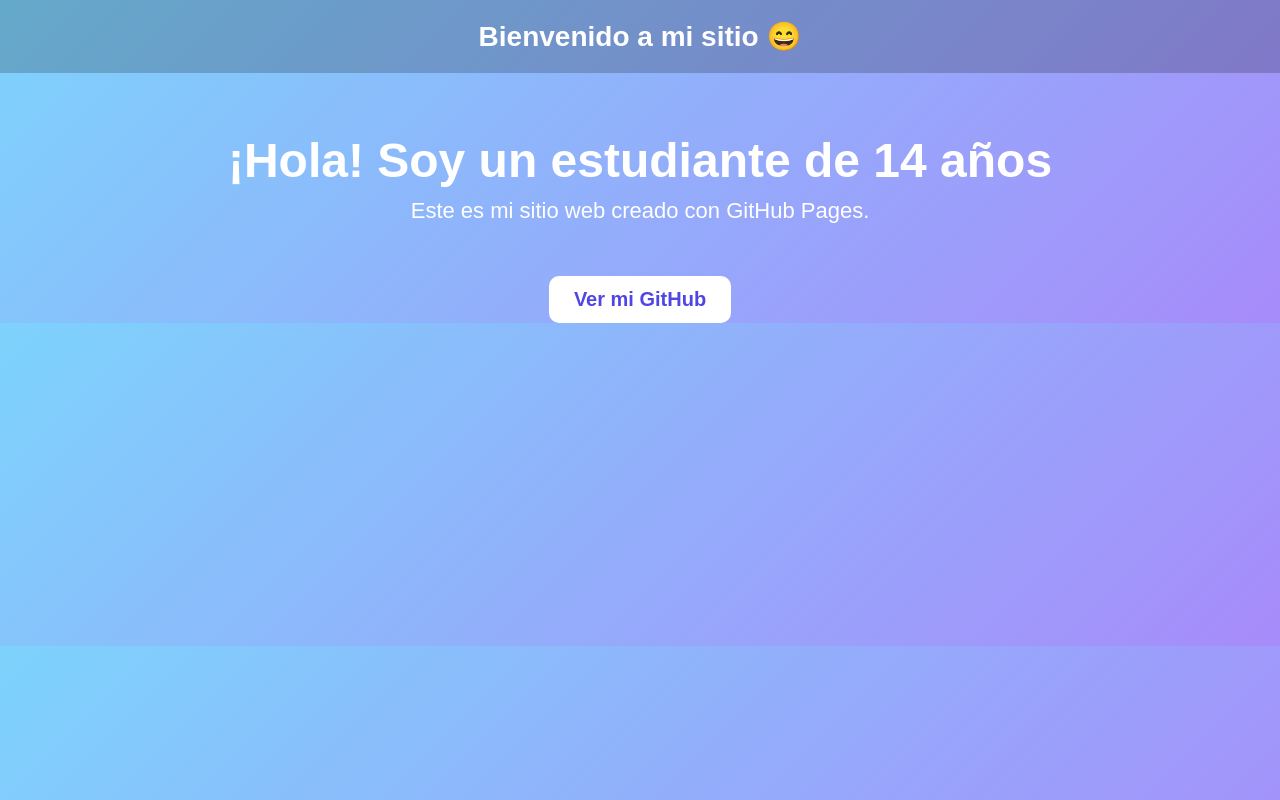
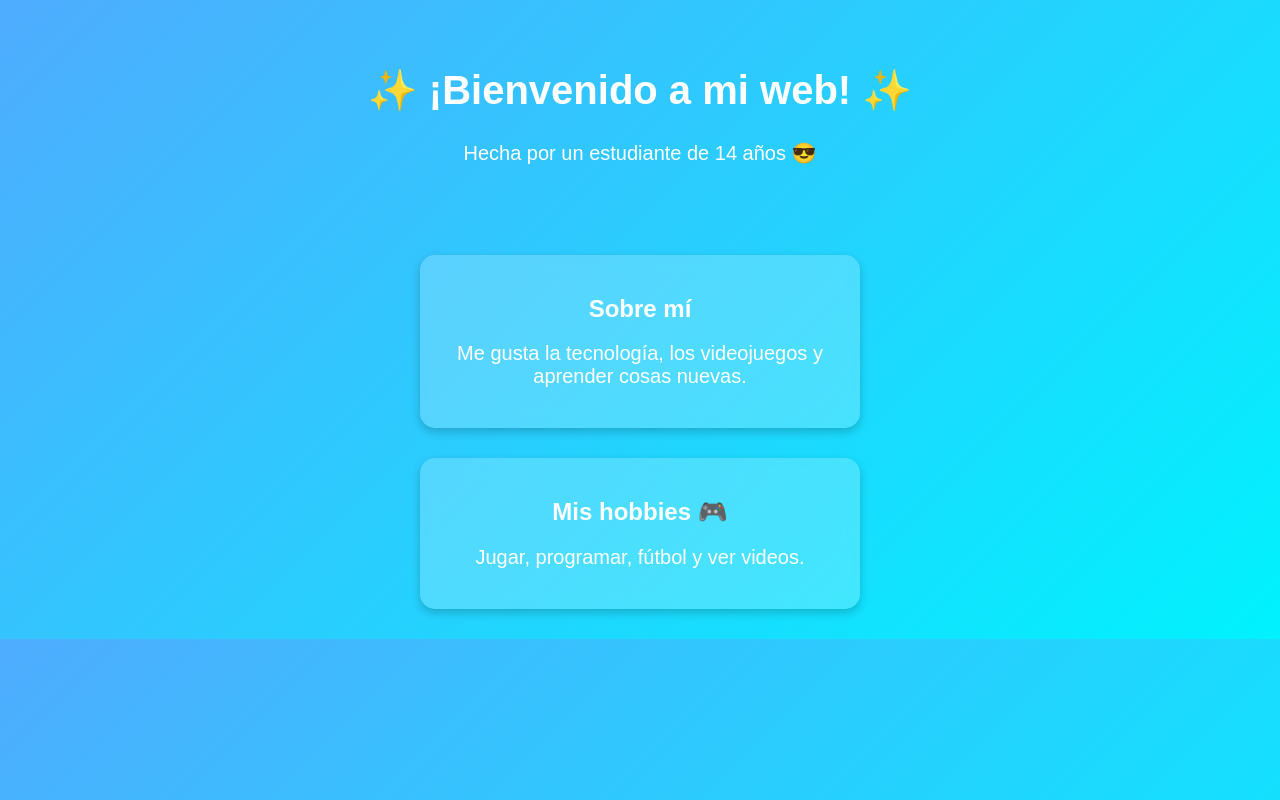
Before and after one commit to aulisestressens-cpu/misitio, a plain HTML site: page index.html in a window 1280 px wide. Drawn offline with Linux system fonts and the light colour scheme.

Commit message:
Update index.html

```diff
--- a/index.html
+++ b/index.html
@@ -1,69 +1,62 @@
+
 <!DOCTYPE html>
 <html lang="es">
 <head>
-    <meta charset="UTF-8">
-    <title>Mi Sitio Web</title>
+    <meta charset="UTF-8" />
+    <meta name="viewport" content="width=device-width, initial-scale=1.0" />
+    <title>Mi sitio web</title>
+
     <style>
         body {
+            font-family: Arial, sans-serif;
+            background: linear-gradient(135deg, #4facfe, #00f2fe);
             margin: 0;
-            font-family: Arial, sans-serif;
-            background: linear-gradient(135deg, #7dd3fc, #a78bfa);
+            padding: 0;
             color: white;
             text-align: center;
         }
 
         header {
-            background: rgba(0, 0, 0, 0.2);
-            padding: 20px;
-            font-size: 28px;
+            padding: 40px 20px;
+        }
+
+        h1 {
+            font-size: 40px;
             font-weight: bold;
         }
 
-        .container {
-            margin-top: 60px;
+        p {
+            font-size: 20px;
+            margin-top: 10px;
         }
 
-        h1 {
-            font-size: 48px;
-            margin-bottom: 10px;
-        }
-
-        p {
-            font-size: 22px;
-            margin-top: 0;
-        }
-
-        .button {
-            display: inline-block;
-            background: white;
-            color: #4f46e5;
-            padding: 12px 25px;
-            border-radius: 10px;
-            font-size: 20px;
-            margin-top: 30px;
-            text-decoration: none;
-            font-weight: bold;
-            transition: 0.3s;
-        }
-
-        .button:hover {
-            background: #e0e7ff;
+        .card {
+            background: rgba(255, 255, 255, 0.2);
+            margin: 30px auto;
+            padding: 20px;
+            width: 80%;
+            max-width: 400px;
+            border-radius: 15px;
+            backdrop-filter: blur(8px);
+            box-shadow: 0 4px 10px rgba(0, 0, 0, 0.2);
         }
     </style>
 </head>
 <body>
 
     <header>
-        Bienvenido a mi sitio 😄
+        <h1>✨ ¡Bienvenido a mi web! ✨</h1>
+        <p>Hecha por un estudiante de 14 años 😎</p>
     </header>
 
-    <div class="container">
-        <h1>¡Hola! Soy un estudiante de 14 años</h1>
-        <p>Este es mi sitio web creado con GitHub Pages.</p>
+    <div class="card">
+        <h2>Sobre mí</h2>
+        <p>Me gusta la tecnología, los videojuegos y aprender cosas nuevas.</p>
+    </div>
 
-        <a class="button" href="https://github.com/aulisestressens-cpu" target="_blank">
-            Ver mi GitHub
-        </a>
+    <div class="card">
+        <h2>Mis hobbies 🎮</h2>
+        <p>Jugar, programar, fútbol y ver videos.</p>
     </div>
 
 </body>
```
